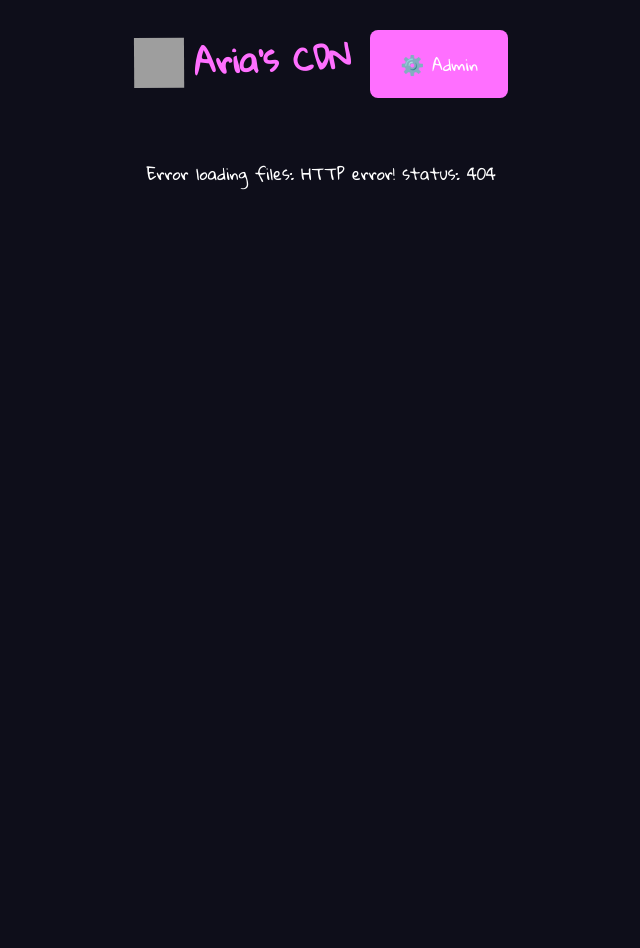
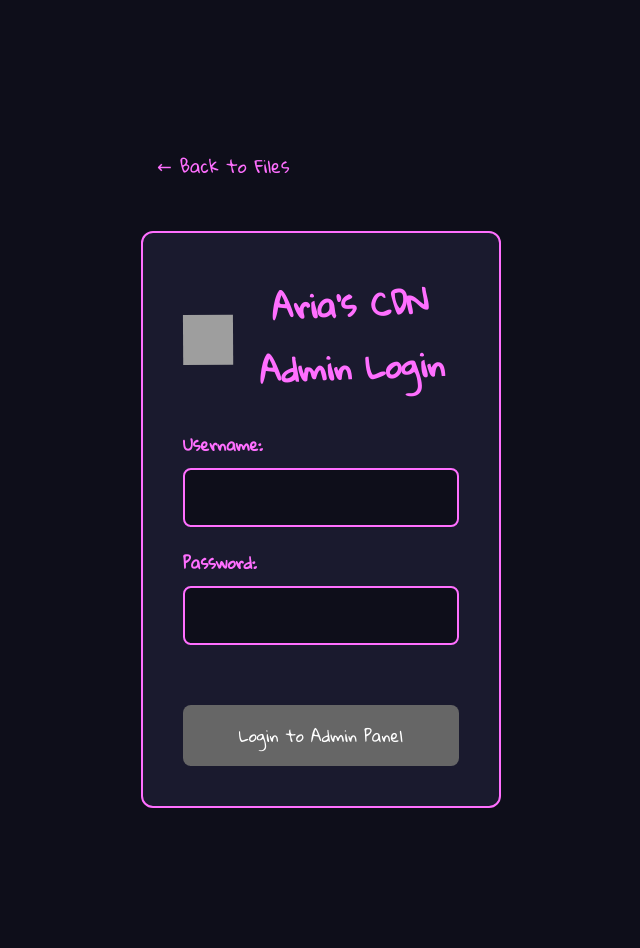
Before and after one commit to ariarees/cdn, a Node server app: page /admin in a window 1280 px wide. Shown: the whole page, without its empty margins (319-959 px from the left). Before the commit the page ends 190 px from the top, so only its background shows below. Run offline with Node 20, Linux system fonts and the light colour scheme; some libraries are stand-ins or nearby versions; grey boxes are pictures that could not be loaded.

Commit message:
change routes

```diff
--- a/src/server.ts
+++ b/src/server.ts
@@ -79,7 +79,7 @@
   secret: config.SESSION_SECRET,
   resave: false,
   saveUninitialized: false,
-  name: 'yuri_session',
+  name: 'admin_session',
   cookie: {
     secure: process.env.NODE_ENV === 'production',
     httpOnly: true,
@@ -195,9 +195,9 @@
 // Admin Routes
 // --------------------
 
-app.get('/yuri/admin', (req: Request, res: Response) => {
+app.get('/admin', (req: Request, res: Response) => {
   if (req.session.authenticated) {
-    return res.redirect('/yuri/upload');
+    return res.redirect('/admin/upload');
   }
 
   res.render('admin_login', {
@@ -206,7 +206,7 @@
   });
 });
 
-app.post('/yuri/admin', async (req: Request, res: Response) => {
+app.post('/admin', async (req: Request, res: Response) => {
   const { username, password } = req.body;
   const turnstileToken = req.body['cf-turnstile-response'];
   const clientIp = getClientIp(req);
@@ -226,7 +226,7 @@
   if (username === config.CDN_USERNAME && password === config.CDN_PASSWORD) {
     req.session.authenticated = true;
     req.session.username = username;
-    return res.redirect('/yuri/upload');
+    return res.redirect('/admin/upload');
   }
 
   res.render('admin_login', {
@@ -235,17 +235,17 @@
   });
 });
 
-app.get('/yuri/upload', requireAuth, async (_req: Request, res: Response) => {
+app.get('/admin/upload', requireAuth, async (_req: Request, res: Response) => {
   const adminHtmlPath = path.join(config.PAGES_DIR, 'admin.html');
   return res.sendFile(adminHtmlPath);
 });
 
-app.get('/yuri/logout', (req: Request, res: Response) => {
+app.get('/admin/logout', (req: Request, res: Response) => {
   req.session.destroy((err) => {
     if (err) {
       console.error('Session destruction error:', err);
     }
-    res.clearCookie('yuri_session');
+    res.clearCookie('admin_session');
     res.redirect('/');
   });
 });
@@ -496,7 +496,7 @@
   const fullPath = (req.params.fullPath || '') as string;
 
   // Skip API and admin routes
-  if (fullPath.startsWith('api/') || fullPath.startsWith('yuri/')) {
+  if (fullPath.startsWith('api/') || fullPath.startsWith('admin/')) {
     return res.status(404).send('Not Found');
   }
 
@@ -531,7 +531,7 @@
       console.log(`🚀 CDN Server running on http://0.0.0.0:${config.PORT}`);
       console.log(`📁 CDN Directory: ${config.CDN_DIR}`);
       console.log(`🌐 Web Directory: ${config.WEB_DIR}`);
-      console.log(`🔐 Admin Panel: http://localhost:${config.PORT}/yuri/admin`);
+      console.log(`🔐 Admin Panel: http://localhost:${config.PORT}/admin`);
     });
   } catch (error) {
     console.error('Failed to start server:', error);
--- a/web/pages/admin.html
+++ b/web/pages/admin.html
@@ -38,7 +38,7 @@
     <div class="admin-container">
         <div class="nav-links">
             <a href="/" class="nav-link">← Back to Files</a>
-            <a href="/yuri/logout" class="nav-link logout-link">Logout →</a>
+            <a href="/admin/logout" class="nav-link logout-link">Logout →</a>
         </div>
 
         <div class="title-container admin-title">
--- a/web/pages/admin_login.ejs
+++ b/web/pages/admin_login.ejs
@@ -51,7 +51,7 @@
             <div class="error-message"><%= error %></div>
             <% } %>
 
-            <form method="POST" action="/yuri/admin" id="loginForm">
+            <form method="POST" action="/admin" id="loginForm">
                 <div class="form-group">
                     <label for="username">Username:</label>
                     <input type="text" name="username" id="username" required>
--- a/web/pages/index.html
+++ b/web/pages/index.html
@@ -44,7 +44,7 @@
             </div>
 
             <div class="admin-button-container">
-                <a href="/yuri/admin" class="admin-button">
+                <a href="/admin" class="admin-button">
                     <span class="admin-icon">⚙️</span>
                     Admin
                 </a>
--- a/web/static/js/app.js
+++ b/web/static/js/app.js
@@ -37,8 +37,8 @@
 
     if (body.classList.contains('admin-page')) return 'admin';
     if (body.classList.contains('login-page')) return 'login';
-    if (path.includes('/yuri/admin') && !body.classList.contains('login-page')) return 'admin';
-    if (path.includes('/yuri/admin')) return 'login';
+    if (path.includes('/admin') && !body.classList.contains('login-page')) return 'admin';
+    if (path.includes('/admin')) return 'login';
     return 'index';
 }
 
@@ -298,7 +298,7 @@
             const response = await fetch('/api/folders');
 
             if (response.status === 401) {
-                window.location.href = '/yuri/admin';
+                window.location.href = '/admin';
                 return;
             }
 
@@ -361,7 +361,7 @@
                 if (response.status === 401) {
                     showResult('Session expired or not authenticated. Redirecting to login...', 'error');
                     setTimeout(() => {
-                        window.location.href = '/yuri/admin';
+                        window.location.href = '/admin';
                     }, 1500);
                     return;
                 }
```
